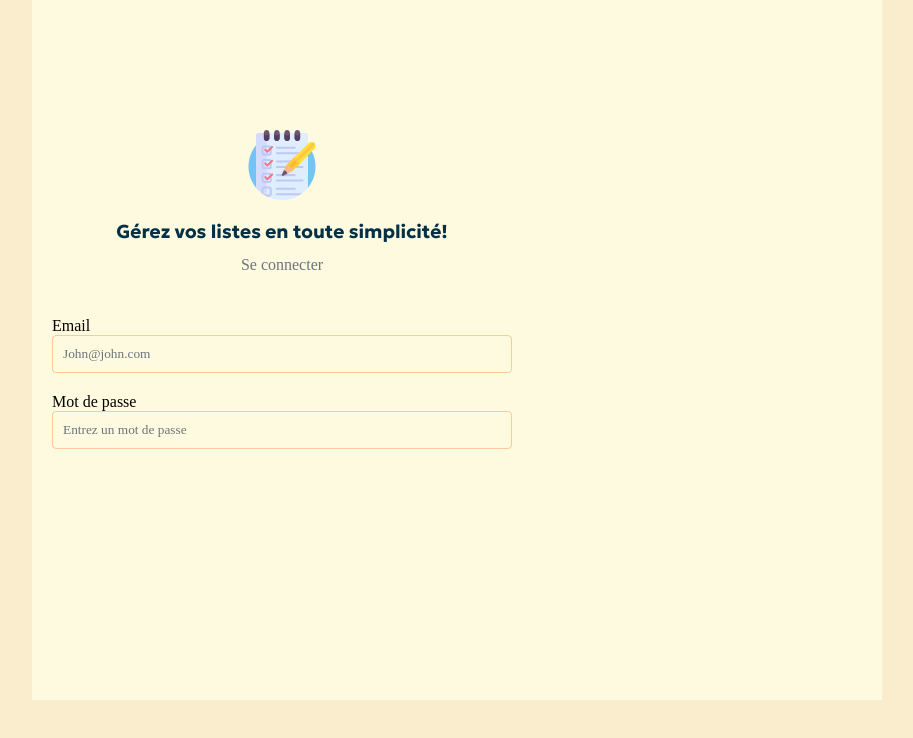
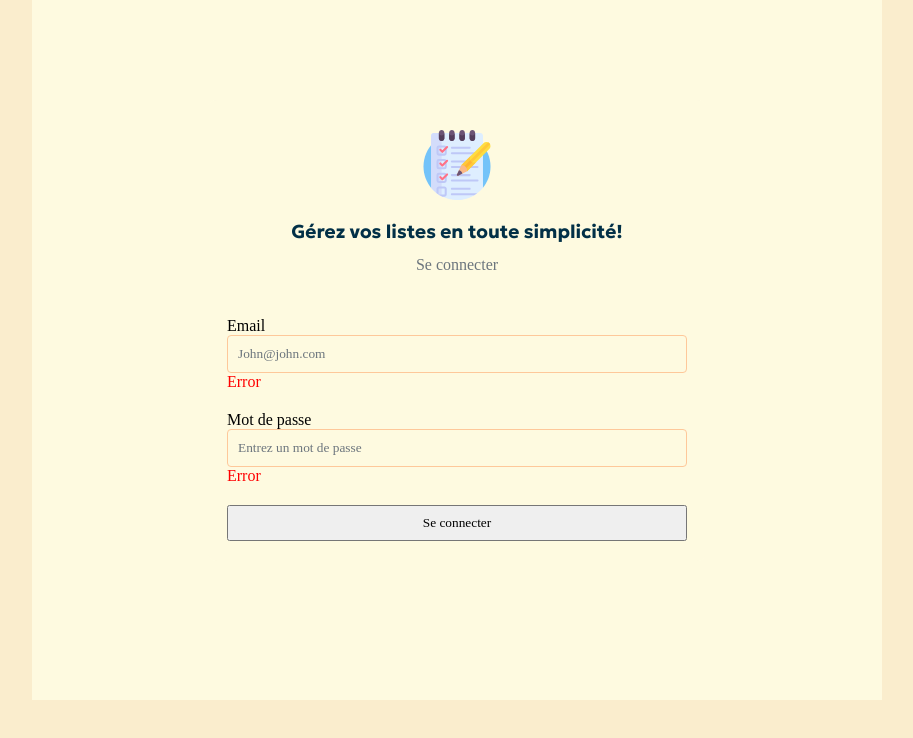
Before and after one commit to RomainBasly/data-list-single-repo, a Next.js app: page / in a window 1280 px wide. Shown: the top 738 px of the page, without its empty margins (183-1096 px from the left). Built offline with nearby package versions, Linux system fonts and the light colour scheme; a web font is replaced by a local one.

Commit message:
first attempt to have a route between the back and the front + delete cash files + add a button to the form + css stuff

```diff
--- a/src/app/classes.module.scss
+++ b/src/app/classes.module.scss
@@ -3,4 +3,5 @@
   background-color: #fefae0;
   max-width: 850px;
   margin: 0 auto;
+  justify-content: center;
 }
--- a/src/app/login/classes.module.scss
+++ b/src/app/login/classes.module.scss
@@ -64,13 +64,22 @@
 
                 &:focus {
                     outline: none;
-                    border: 1px solid #fec89a;
+                    border: 1px solid #ffb600;
+                    background-color: #efe9ae;
                 }
 
                 &::placeholder {
                     color: #6c757d;
                 }
             }
+
+            button {
+                padding: 8px;
+            }
+
+            .error {
+                color: red;
+            }
         }
     }
   }
--- a/src/app/login/page.tsx
+++ b/src/app/login/page.tsx
@@ -15,6 +15,7 @@ export default function Login() {
           <div className={classes["form-element"]}>
             <label htmlFor="email">Email</label>
             <input type="email" name="email" placeholder="John@john.com" />
+            <div className={classes["error"]}>Error</div>
           </div>
           <div className={classes["form-element"]}>
             <label htmlFor="password">Mot de passe</label>
@@ -23,6 +24,10 @@ export default function Login() {
               name="password"
               placeholder="Entrez un mot de passe"
             />
+            <div className={classes["error"]}>Error</div>
+          </div>
+          <div className={classes["form-element"]}>
+            <button>Se connecter</button>
           </div>
         </form>
       </div>
--- /dev/null
+++ b/src/app/test/classes.module.scss
@@ -0,0 +1,3 @@
+.root {
+    background-color: red;
+}
```
Also changed, not shown: src/app/test/page.tsx (added, +26 -0 lines), 1 other file (tests, documents, lock files or other folders).
